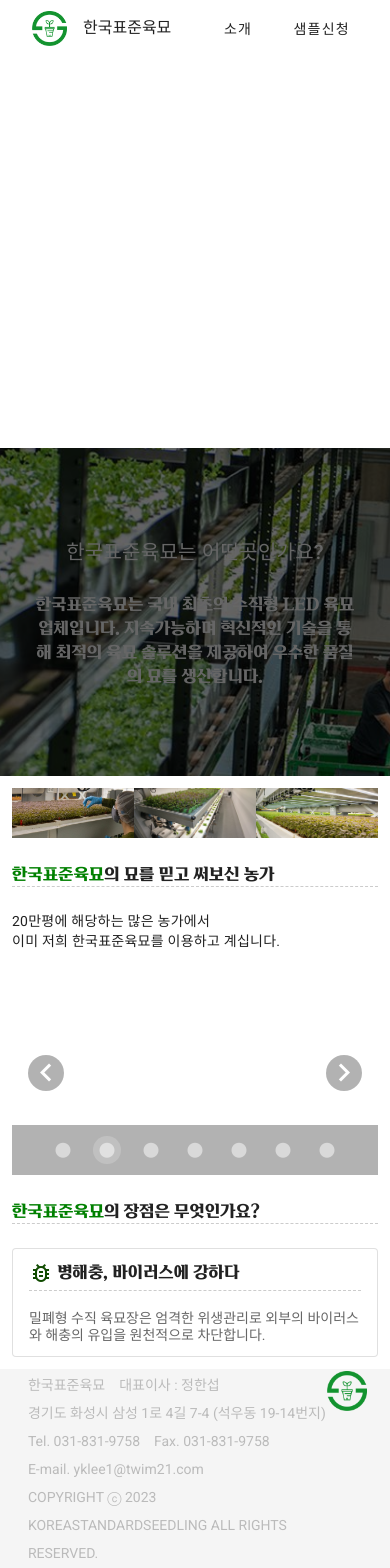
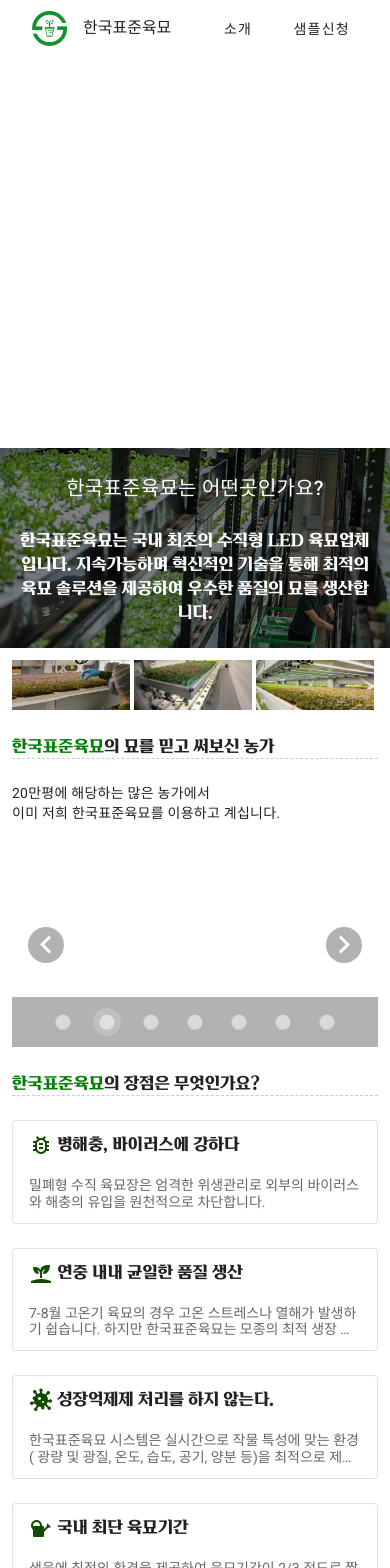
Before and after one commit to rladltmf224/landing, a Vue app: page /AppContent in a window 390 px wide. Shown: the top 1568 px of the page. Built offline with nearby package versions, Linux system fonts and the light colour scheme.

Commit message:
style:한국표준육묘장점부분 퍼블

```diff
--- a/src/views/content/AppContent.scss
+++ b/src/views/content/AppContent.scss
@@ -1,12 +1,47 @@
+.img-wrap {
+  width: 100%;
+  height: 100%;
+  position: relative;
+}
+
+.blur {
+  filter: brightness(50%);
+  z-index: 1;
+  height: 328px;
+}
+
+.text {
+  position: absolute;
+  width: 100%;
+  height: 100%;
+  color: #ffffff;
+  font-weight: 600;
+  display: flex;
+  flex-direction: column;
+  text-align: center;
+  align-items: center;
+  justify-content: center;
+  z-index: 2;
+  padding: 95px;
+}
+
 .banner_img {
   height: 328px;
   filter: brightness(40%);
+  z-index: 1;
 }
 .banner_title_text {
   color: white;
   font-family: "Puradak_header" !important;
   color: white !important;
-  z-index: 9999 !important;
+  z-index: 2;
+}
+
+.banner_content_text {
+  color: white;
+  font-family: "Puradak_header" !important;
+  z-index: 2;
+  font-weight: normal;
 }
 
 .list_title_text {
@@ -38,9 +73,32 @@
   height: 200px;
 }
 
+.card_title {
+  font-family: "Puradak_header" !important;
+}
+
 @media (max-width: 600px) {
   .mid_img {
     width: 50px;
     height: 50px;
   }
+  .blur {
+    filter: brightness(50%);
+    z-index: 1;
+    height: 200px;
+  }
+  .text {
+    position: absolute;
+    width: 100%;
+    height: 100%;
+    color: #ffffff;
+    font-weight: 600;
+    display: flex;
+    flex-direction: column;
+    text-align: center;
+    align-items: center;
+    justify-content: center;
+    z-index: 2;
+    padding: 18px;
+  }
 }
--- a/src/views/content/AppContent.vue
+++ b/src/views/content/AppContent.vue
@@ -2,54 +2,36 @@
   <v-container fluid>
     <v-row>
       <v-col class="px-0 my-0 py-0">
-        <v-img
-          class="banner_img d-flex align-center"
-          src="../content/photo/banner.png"
-          cover
-        >
-          <v-row>
-            <v-col>
-              <p
-                class="ma-0 banner_title_text text-center text-h6 text-md-h5 text-lg-h4 text-sm-h6 text-xs-h6"
-              >
-                한국표준육묘는 어떤곳인가요?
-              </p>
-            </v-col>
-          </v-row>
-          <v-row class="d-flex justify-center">
-            <v-col class="text-center" cols="10">
-              <p class="ma-0 banner_title_text text-center">
-                한국표준육묘는 국내 최초의 수직형 LED 육묘업체입니다.
-                지속가능하며 혁신적인 기술을 통해 최적의 육묘 솔루션을 제공하여
-                우수한 품질의 묘를 생산합니다.
-              </p>
-            </v-col>
-          </v-row>
-        </v-img>
+        <div class="img-wrap">
+          <div class="text">
+            <p
+              class="ma-0 banner_title_text text-center text-h6 text-md-h5 text-lg-h4 text-sm-h4 text-xs-h4"
+            >
+              한국표준육묘는 어떤곳인가요?
+            </p>
+            <br />
+            <p class="pa-0 ma-0 banner_content_text">
+              한국표준육묘는 국내 최초의 수직형 LED 육묘업체입니다. 지속가능하며
+              혁신적인 기술을 통해 최적의 육묘 솔루션을 제공하여 우수한 품질의
+              묘를 생산합니다.
+            </p>
+          </div>
+          <v-img class="blur" src="../content/photo/banner.png" />
+        </div>
       </v-col>
     </v-row>
     <v-row justify="center">
       <v-col cols="12" sm="10" md="8" lg="6" class="d-flex">
-        <!-- <v-carousel class="car">
-          <v-carousel-item
-            class="carousel_img"
-            v-for="(item, i) in items"
-            :key="i"
-            :src="item.src"
-            reverse-transition="fade-transition"
-            transition="fade-transition"
-          ></v-carousel-item>
-        </v-carousel> -->
         <v-img
-          class="mid_img"
+          class="mid_img mr-1"
           src="../content/photo/vertical_farm_1.png"
         ></v-img>
         <v-img
-          class="mid_img"
+          class="mid_img mr-1"
           src="../content/photo/vertical_farm_2.jpg"
         ></v-img>
         <v-img
-          class="mid_img"
+          class="mid_img mr-1"
           src="../content/photo/vertical_farm_3.jpg"
         ></v-img>
       </v-col>
@@ -152,8 +134,8 @@
         <v-card class="mx-auto" outlined>
           <v-list-item three-line>
             <v-list-item-content>
-              <v-list-item-title class="text-sm-h6 mb-1">
-                <p class="list_title_text">
+              <v-list-item-title class="card_titletext-sm-h6 mb-1">
+                <p class="card_title">
                   <v-icon color="#104b00"> mdi-bug-outline</v-icon> 병해충,
                   바이러스에 강하다
                 </p>
@@ -161,6 +143,71 @@
               <v-list-item-subtitle
                 >밀폐형 수직 육묘장은 엄격한 위생관리로 외부의 바이러스와 해충의
                 유입을 원천적으로 차단합니다.</v-list-item-subtitle
+              >
+            </v-list-item-content>
+          </v-list-item>
+        </v-card>
+      </v-col>
+    </v-row>
+    <v-row justify="center">
+      <v-col lg="6" xs="12">
+        <v-card class="mx-auto" outlined>
+          <v-list-item three-line>
+            <v-list-item-content>
+              <v-list-item-title class="card_titletext-sm-h6 mb-1">
+                <p class="card_title">
+                  <v-icon color="#104b00"> mdi-sprout</v-icon> 연중 내내 균일한
+                  품질 생산
+                </p>
+              </v-list-item-title>
+              <v-list-item-subtitle
+                >7-8월 고온기 육묘의 경우 고온 스트레스나 열해가 발생하기
+                쉽습니다. 하지만 한국표준육묘는 모종의 최적 생장 환경을 유지하여
+                이상 고온 등의 외부 요인들로부터
+                안전합니다.</v-list-item-subtitle
+              >
+            </v-list-item-content>
+          </v-list-item>
+        </v-card>
+      </v-col>
+    </v-row>
+    <v-row justify="center">
+      <v-col lg="6" xs="12">
+        <v-card class="mx-auto" outlined>
+          <v-list-item three-line>
+            <v-list-item-content>
+              <v-list-item-title class="card_titletext-sm-h6 mb-1">
+                <p class="card_title">
+                  <v-icon color="#104b00"> mdi-virus</v-icon> 성장억제제 처리를
+                  하지 않는다.
+                </p>
+              </v-list-item-title>
+              <v-list-item-subtitle
+                >한국표준육묘 시스템은 실시간으로 작물 특성에 맞는 환경( 광량 및
+                광질, 온도, 습도, 공기, 양분 등)을 최적으로 제어하여 육묘하기
+                때문에 성장억제제를 전혀 사용 할 필요가
+                없습니다.</v-list-item-subtitle
+              >
+            </v-list-item-content>
+          </v-list-item>
+        </v-card>
+      </v-col>
+    </v-row>
+    <v-row justify="center">
+      <v-col lg="6" xs="12">
+        <v-card class="mx-auto" outlined>
+          <v-list-item three-line>
+            <v-list-item-content>
+              <v-list-item-title class="card_titletext-sm-h6 mb-1">
+                <p class="card_title">
+                  <v-icon color="#104b00"> mdi-watering-can</v-icon> 국내 최단
+                  육묘기간
+                </p>
+              </v-list-item-title>
+              <v-list-item-subtitle
+                >생육에 최적의 환경을 제공하여 육묘기간이 2/3 정도로 짧습니다.
+                뿌리노화 걱정이 없어 정식 시 활착과 성장이
+                빠릅니다.</v-list-item-subtitle
               >
             </v-list-item-content>
           </v-list-item>
--- a/src/views/content/farmsInfo.js
+++ b/src/views/content/farmsInfo.js
@@ -1,127 +1,127 @@
 export default {
   farmsInfo: [
     {
-      name: "송ㅇㅇ농장",
+      name: "송〇〇농장",
       locate: "강원도 춘천시",
       item: "토마토",
       scale: "2000평",
     },
     {
-      name: "디ㅇ팜",
+      name: "디〇팜",
       locate: "경기도 평택시",
       item: "토마토",
       scale: "1000평",
     },
     {
-      name: "늘햇ㅇ팜",
+      name: "늘햇〇팜",
       locate: "경상남도 진주시",
       item: "토마토",
       scale: "8000평",
     },
     {
-      name: "리ㅇ그린",
+      name: "리〇그린",
       locate: "전라남도 순천시",
       item: "토마토",
       scale: "10000평",
     },
     {
-      name: "성ㅇ농장",
+      name: "성〇농장",
       locate: "전라남도 영암군",
       item: "고추",
       scale: "1000평",
     },
     {
-      name: "우ㅇ식 농부",
+      name: "우〇식 농부",
       locate: "전라남도 영암군",
       item: "토마토",
       scale: "300평",
     },
     {
-      name: "세ㅇ팜",
+      name: "세〇팜",
       locate: "경기도 고양시",
       item: "토마토",
       scale: "1000평",
     },
     {
-      name: "영ㅇ반디농장",
+      name: "영〇반디농장",
       locate: "경기도 고양시",
       item: "토마토,고추",
       scale: "1000평",
     },
     {
-      name: "소ㅇ농장",
+      name: "소〇농장",
       locate: "경기도 고양시",
       item: "호박",
       scale: "1000평",
     },
     {
-      name: "동ㅇ한농종묘",
+      name: "동〇한농종묘",
       locate: "강원도 영월군",
       item: "토마토",
       scale: "1000평",
     },
     {
-      name: "서ㅇ네농장",
+      name: "서〇네농장",
       locate: "경기도 고양시",
       item: "토마토",
       scale: "4700평",
     },
     {
-      name: "김ㅇ자 농부",
+      name: "김〇자 농부",
       locate: "경상남도 고성군",
       item: "토마토,고추",
       scale: "3700평",
     },
     {
-      name: "백ㅇ운 농부",
+      name: "백〇운 농부",
       locate: "경기도 평택시",
       item: "토마토",
       scale: "3000평",
     },
     {
-      name: "신ㅇ근 농부",
+      name: "신〇근 농부",
       locate: "경기도 고양시",
       item: "토마토",
       scale: "4000평",
     },
     {
-      name: "홍ㅇ희 농부",
+      name: "홍〇희 농부",
       locate: "전라남도 화순군",
       item: "토마토",
       scale: "1000평",
     },
     {
-      name: "조ㅇ정 농부",
+      name: "조〇정 농부",
       locate: "강원도 영월군",
       item: "토마토",
       scale: "1700평",
     },
     {
-      name: "박ㅇ민 농부",
+      name: "박〇민 농부",
       locate: "경상남도 고성군",
       item: "토마토,가지",
       scale: "1000평",
     },
     {
-      name: "김ㅇ슬 농부",
+      name: "김〇슬 농부",
       locate: "전라북도 전주시",
       item: "토마토",
       scale: "4500평",
     },
     {
-      name: "지ㅇ린 농부",
+      name: "지〇린 농부",
       locate: "경기도 안성시",
       item: "고추",
       scale: "2200평",
     },
     {
-      name: "홍ㅇ희 농부",
+      name: "홍〇희 농부",
       locate: "전라북도 김제시",
       item: "호박",
       scale: "1700평",
     },
     {
-      name: "맛ㅇ팜",
+      name: "맛〇팜",
       locate: "경상남도 함양군",
       item: "가지",
       scale: "1700평",
```
